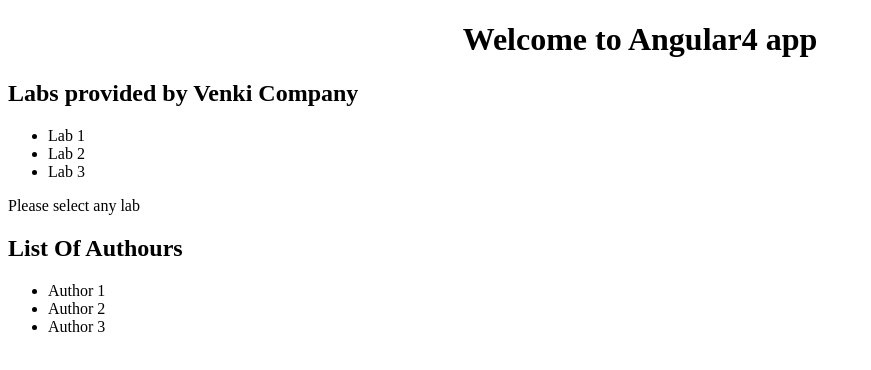
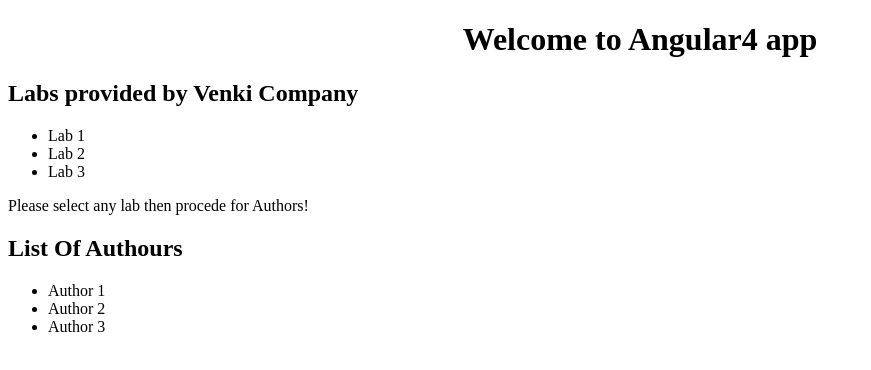
Before and after one commit to hegdebelli/Angular4, an Angular app: page / in a window 1280 px wide. Shown: the top 370 px of the page, without its empty margins (0-871 px from the left). Built offline with nearby package versions, Linux system fonts and the light colour scheme.

Commit message:
Lab html changes

```diff
--- a/src/app/lab/lab.component.html
+++ b/src/app/lab/lab.component.html
@@ -1,3 +1,3 @@
 <p>
- Please select any lab
+ Please select any lab then procede for Authors!
 </p>
```
